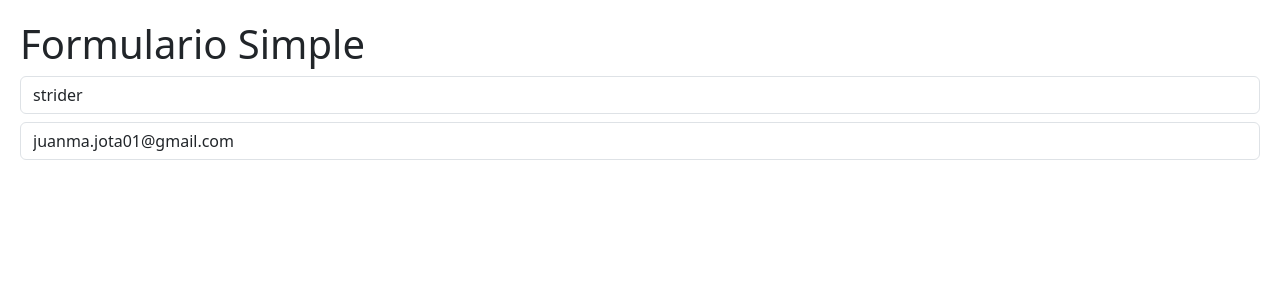
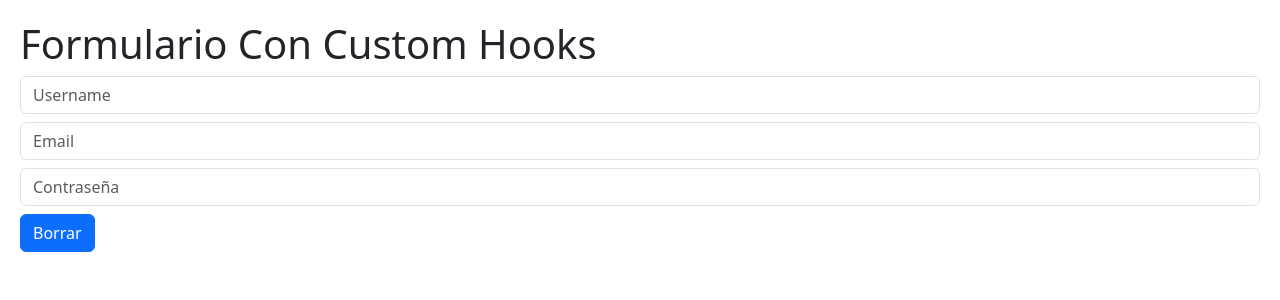
Before and after one commit to juanmagdev/hooksApp, a React (Vite) app: page / in a window 1280 px wide. Shown: the top 300 px of the page. Built offline with nearby package versions, Linux system fonts and the light colour scheme.

Commit message:
Custom Hook on useEffect

```diff
--- /dev/null
+++ b/src/02-useEffect/FormWithCustomHooks.jsx
@@ -0,0 +1,49 @@
+import { useEffect } from 'react'
+import { useForm } from '../hooks/useForm'
+
+
+export const FormWithCustomHooks = () => {
+
+  const { formState, onImputChange, onResetForm, username, email, password } = useForm({
+    username: '',
+    email: '',
+    password: ''
+  });
+
+  // const  {username, email, password} = formState;
+
+  return (
+    <>
+      <h1>Formulario Con Custom Hooks</h1>
+
+      <input
+        type='text'
+        className='form-control mt-2'
+        placeholder='Username'
+        name='username'
+        value={username}
+        onChange={onImputChange}
+      />
+
+      <input
+        type='email'
+        className='form-control mt-2'
+        placeholder='Email'
+        name='email'
+        value={email}
+        onChange={onImputChange}
+      />
+
+      <input
+        type='password'
+        className='form-control mt-2'
+        placeholder='Contraseña'
+        name='password'
+        value={password}
+        onChange={onImputChange}
+      />
+
+      <button onClick={onResetForm} className='btn btn-primary mt-2'>Borrar</button>
+    </>
+  )
+}
--- /dev/null
+++ b/src/hooks/useForm.js
@@ -0,0 +1,28 @@
+
+import { useState } from 'react';
+
+export const useForm = (initialForm = {}) => {
+
+  const [formState, setFormState] = useState(initialForm);
+
+
+  const onImputChange = ({ target }) => {
+    const { name, value } = target;
+
+    setFormState({
+      ...formState,
+      [name]: value
+    })
+  }
+
+  const onResetForm = () => {
+    setFormState(initialForm);
+  }
+
+  return {
+    ...formState,
+    formState,
+    onImputChange,
+    onResetForm,
+  }
+}
--- a/src/main.jsx
+++ b/src/main.jsx
@@ -3,12 +3,12 @@
 // import { CounterApp } from "./01-useState/CounterApp";
 // import { CounterWithCustomHook } from "./01-useState/CounterWithCustomHook";
 // import { HooksApp } from "./HooksApp";
-import { SimpleForm } from "./02-useEffect/SimpleForm";
+import { FormWithCustomHooks } from "./02-useEffect/FormWithCustomHooks";
 
 import './index.css'
 
 ReactDOM.createRoot(document.getElementById('root')).render(
   <React.StrictMode>
-    <SimpleForm />
+    <FormWithCustomHooks />
   </React.StrictMode>
 )
```
